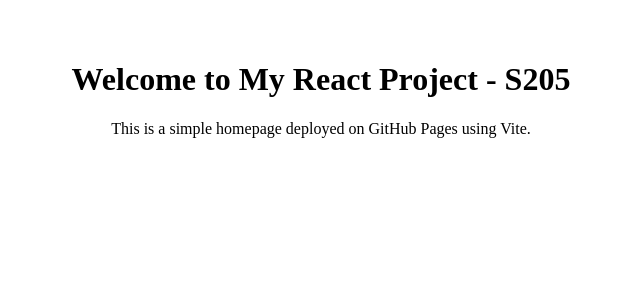
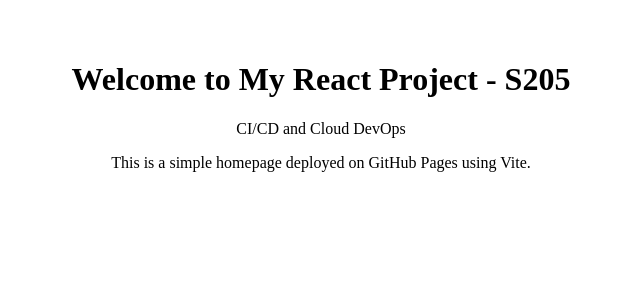
Before and after one commit to NuneSriDurga/reactapp205-gitactions, a React (Vite) app: page / in a window 1280 px wide. Shown: the top 300 px of the page, without its empty margins (319-959 px from the left). Built offline with nearby package versions, Linux system fonts and the light colour scheme.

Commit message:
updated app.jsx

```diff
--- a/src/App.jsx
+++ b/src/App.jsx
@@ -4,6 +4,7 @@
   return (
     <div className="container">
       <h1>Welcome to My React Project - S205</h1>
+      <p>CI/CD and Cloud DevOps</p>
       <p>This is a simple homepage deployed on GitHub Pages using Vite.</p>
     </div>
   );
```
